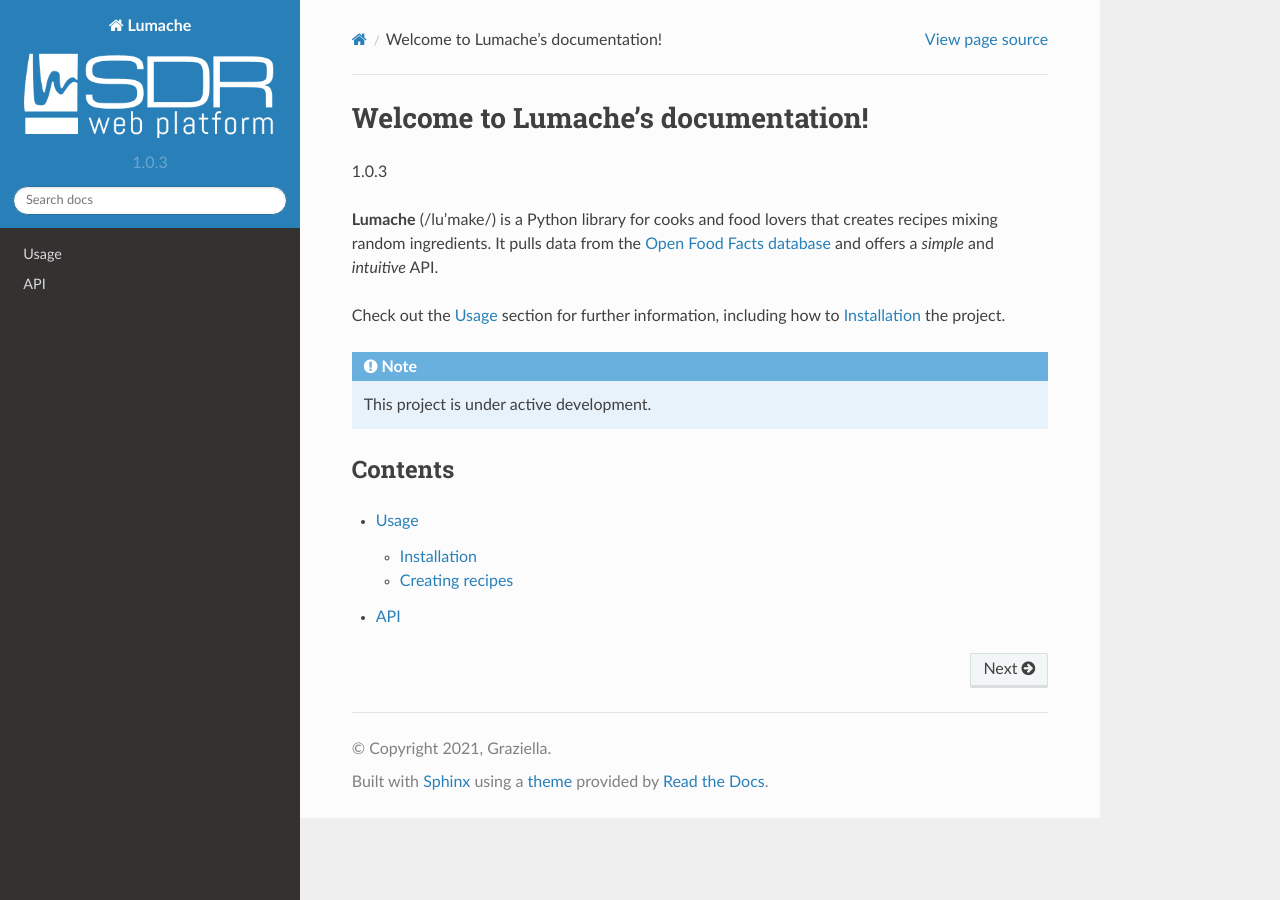
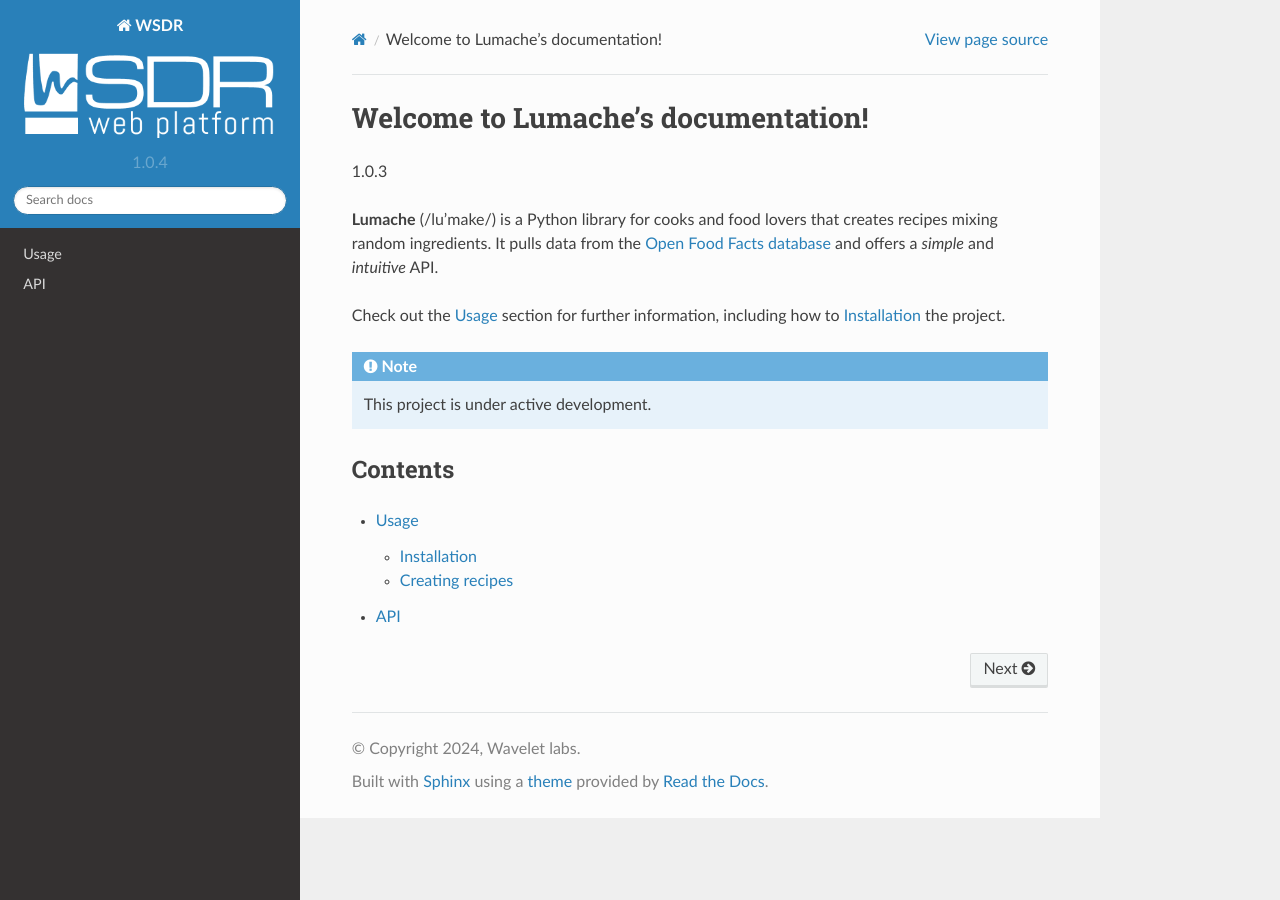
Before and after one commit to vd2org/docs-test, a Sphinx documentation site: the page built from docs/source/index.rst, in a window 1280 px wide. Built offline with Sphinx 7.4.7 and the Read the Docs theme 2.0.0, drawn with Linux system fonts in a browser that asks for light colours.

Commit message:
Updated.

```diff
--- a/docs/source/conf.py
+++ b/docs/source/conf.py
@@ -2,12 +2,12 @@
 
 # -- Project information
 
-project = 'Lumache'
-copyright = '2021, Graziella'
-author = 'Graziella'
+project = 'WSDR'
+copyright = '2024, Wavelet labs'
+author = 'Wavelet labs'
 
 release = '1.0'
-version = '1.0.3'
+version = '1.0.4'
 
 # -- General configuration
 
```
